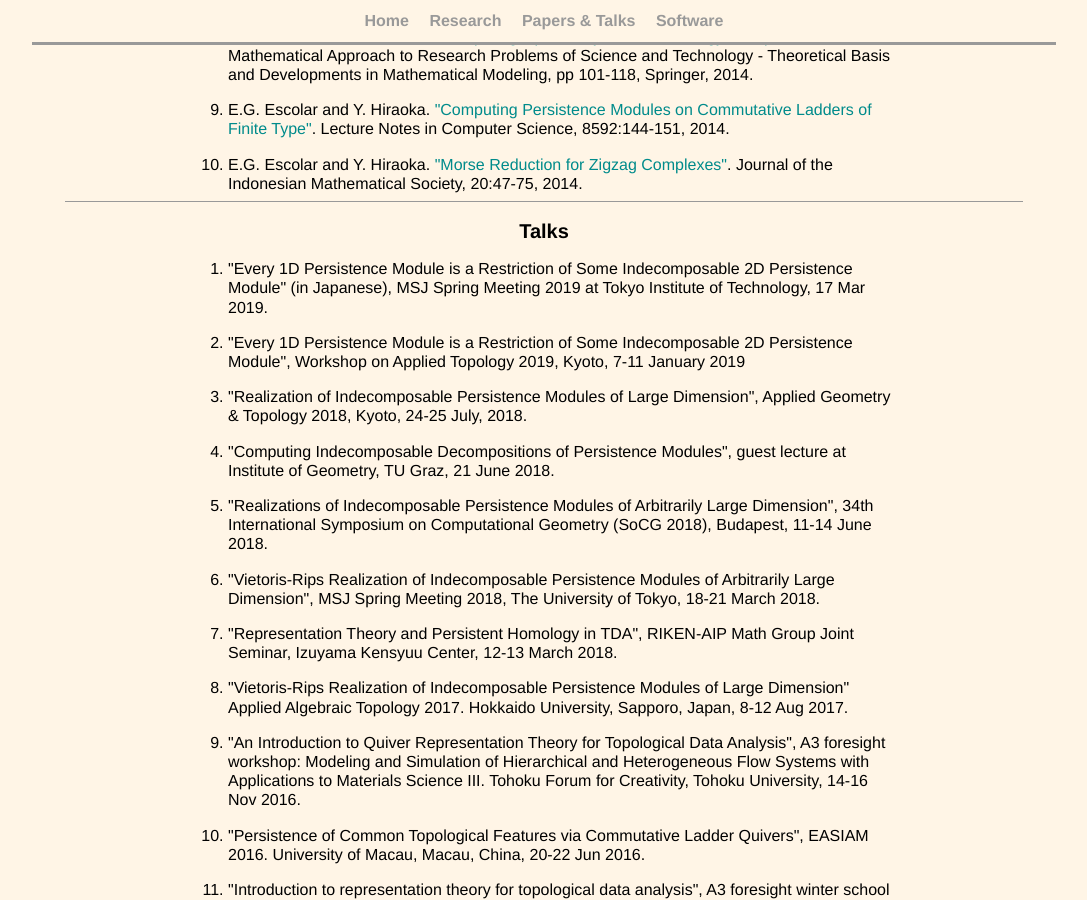
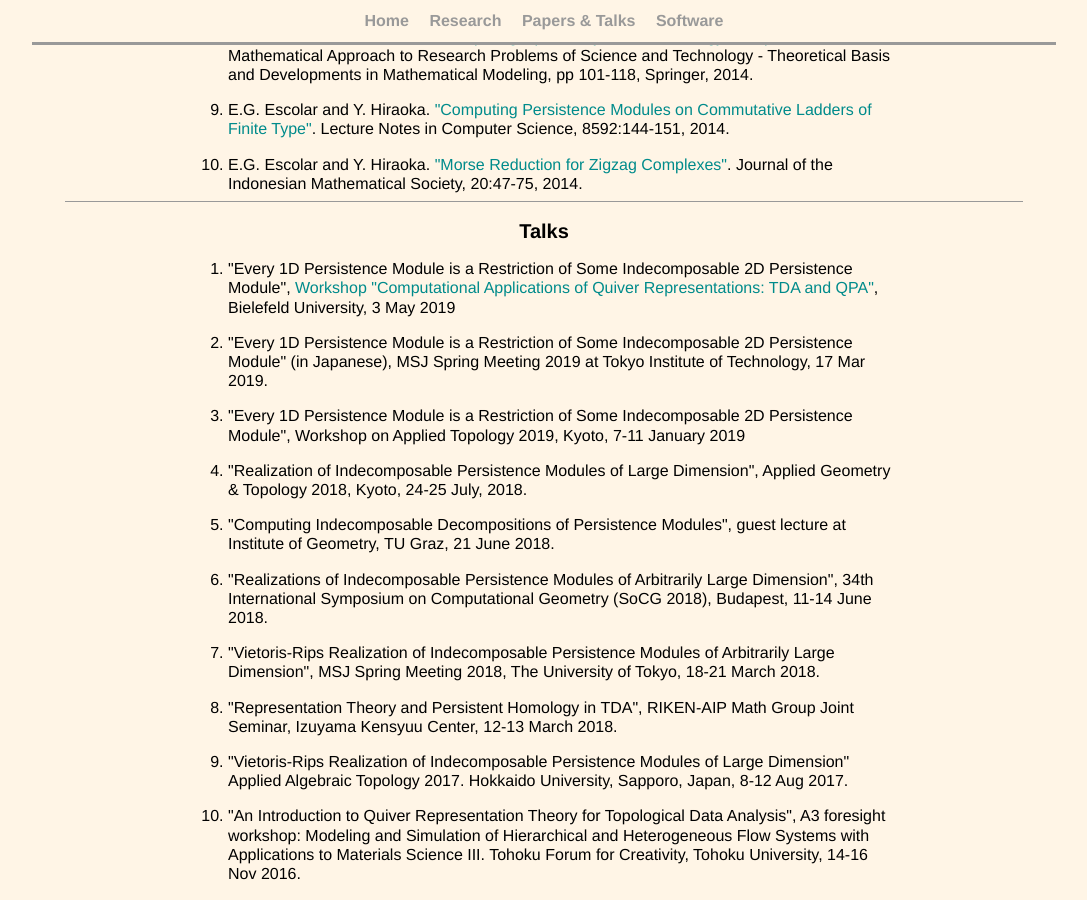
Before and after one commit to emerson-escolar/emerson-escolar.github.io, a Jekyll site: the page built from research_lists.html, in a window 1280 px wide and 900 px high, scrolled down 941 px. Shown: the whole window, without its empty margins (96-1183 px from the left). Built offline with Jekyll 4.4.1, drawn with Linux system fonts in a browser that asks for light colours.

Commit message:
tda-qpa workshop

```diff
--- a/research_lists.html
+++ b/research_lists.html
@@ -104,6 +104,9 @@ title: Emer's Papers & Talks
 	<h2> Talks </h2>
 	<ol class="wordbox paperlist">
     <li>
+      "Every 1D Persistence Module is a Restriction of Some Indecomposable 2D Persistence Module", <a target="_blank" href="https://www.math.uni-bielefeld.de/birep/meetings/tda2019/index.php">Workshop "Computational Applications of Quiver Representations: TDA and QPA"</a>, Bielefeld University, 3 May 2019
+    </li>
+    <li>
       "Every 1D Persistence Module is a Restriction of Some Indecomposable 2D Persistence Module" (in Japanese), MSJ Spring Meeting 2019 at Tokyo Institute of Technology, 17 Mar 2019.
     </li>
     <li>
```
